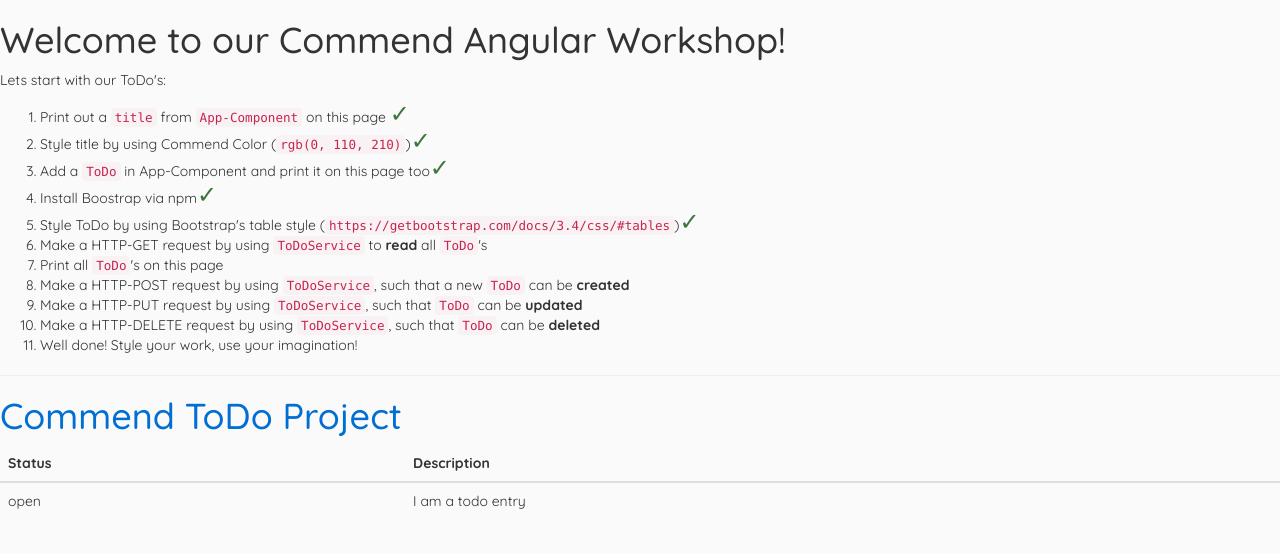
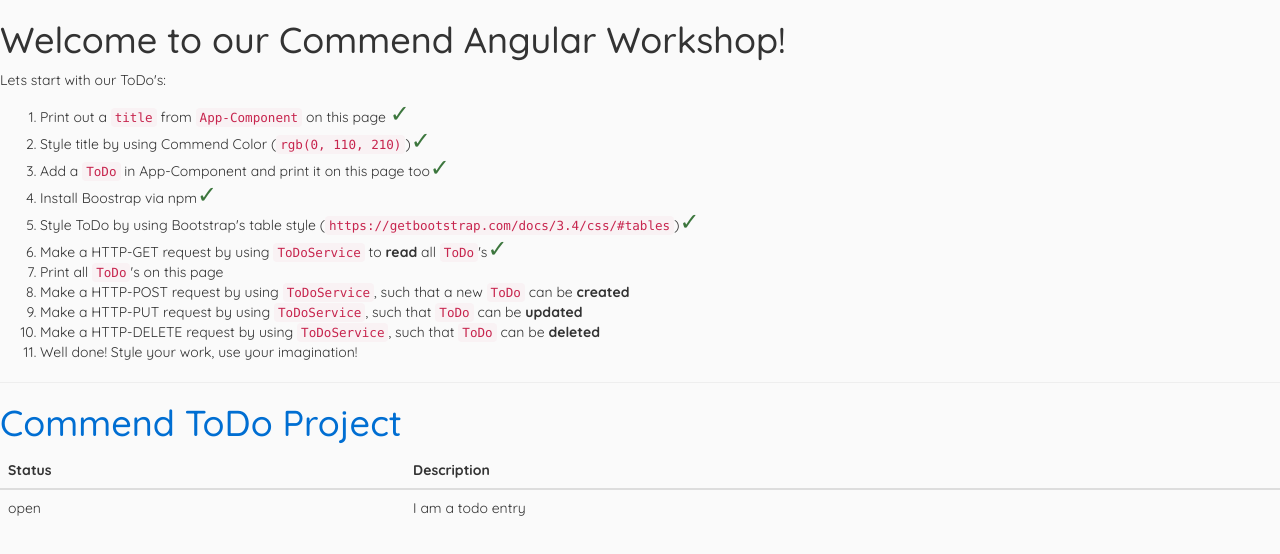
Before and after one commit to BRFCommend/commend-to-do-project, an Angular app: page / in a window 1280 px wide. Shown: the top 554 px of the page. Built offline with nearby package versions, Linux system fonts and the light colour scheme; no server answers.

Commit message:
step-6: add tick

```diff
--- a/src/app/app.component.html
+++ b/src/app/app.component.html
@@ -8,7 +8,7 @@
     <li>Add a <code>ToDo</code> in App-Component and print it on this page too<span class="h3 text-success">✓</span></li>
     <li>Install Boostrap via npm<span class="h3 text-success">✓</span></li>
     <li>Style ToDo by using Bootstrap's table style (<code>https://getbootstrap.com/docs/3.4/css/#tables</code>)<span class="h3 text-success">✓</span></li>
-    <li>Make a HTTP-GET request by using <code>ToDoService</code> to <strong>read</strong> all <code>ToDo</code>'s</li>
+    <li>Make a HTTP-GET request by using <code>ToDoService</code> to <strong>read</strong> all <code>ToDo</code>'s<span class="h3 text-success">✓</span></li>
     <li>Print all <code>ToDo</code>'s on this page</li>
     <li>Make a HTTP-POST request by using <code>ToDoService</code>, such that a new <code>ToDo</code> can be <strong>created</strong></li>
     <li>Make a HTTP-PUT request by using <code>ToDoService</code>, such that <code>ToDo</code> can be <strong>updated</strong></li>
```
